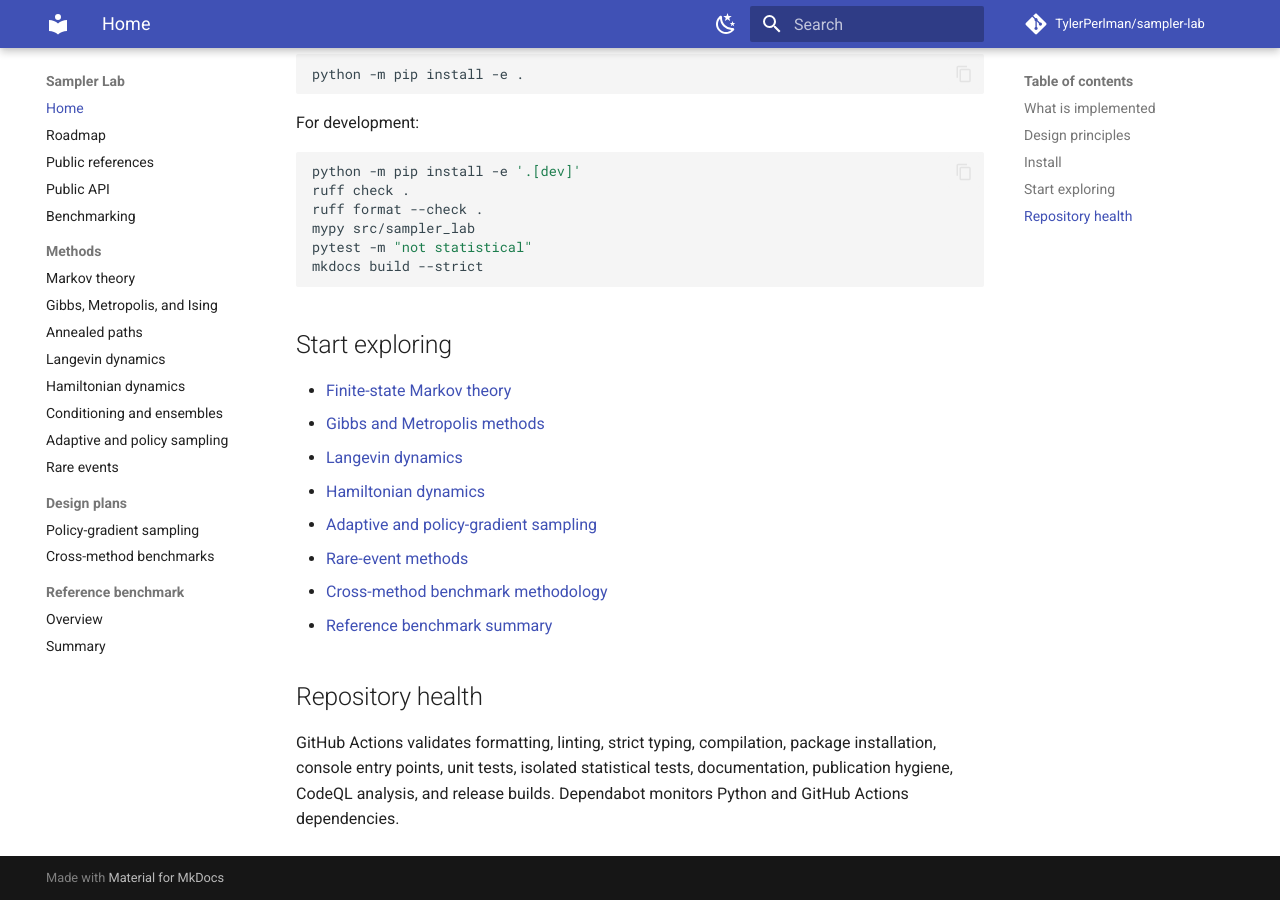
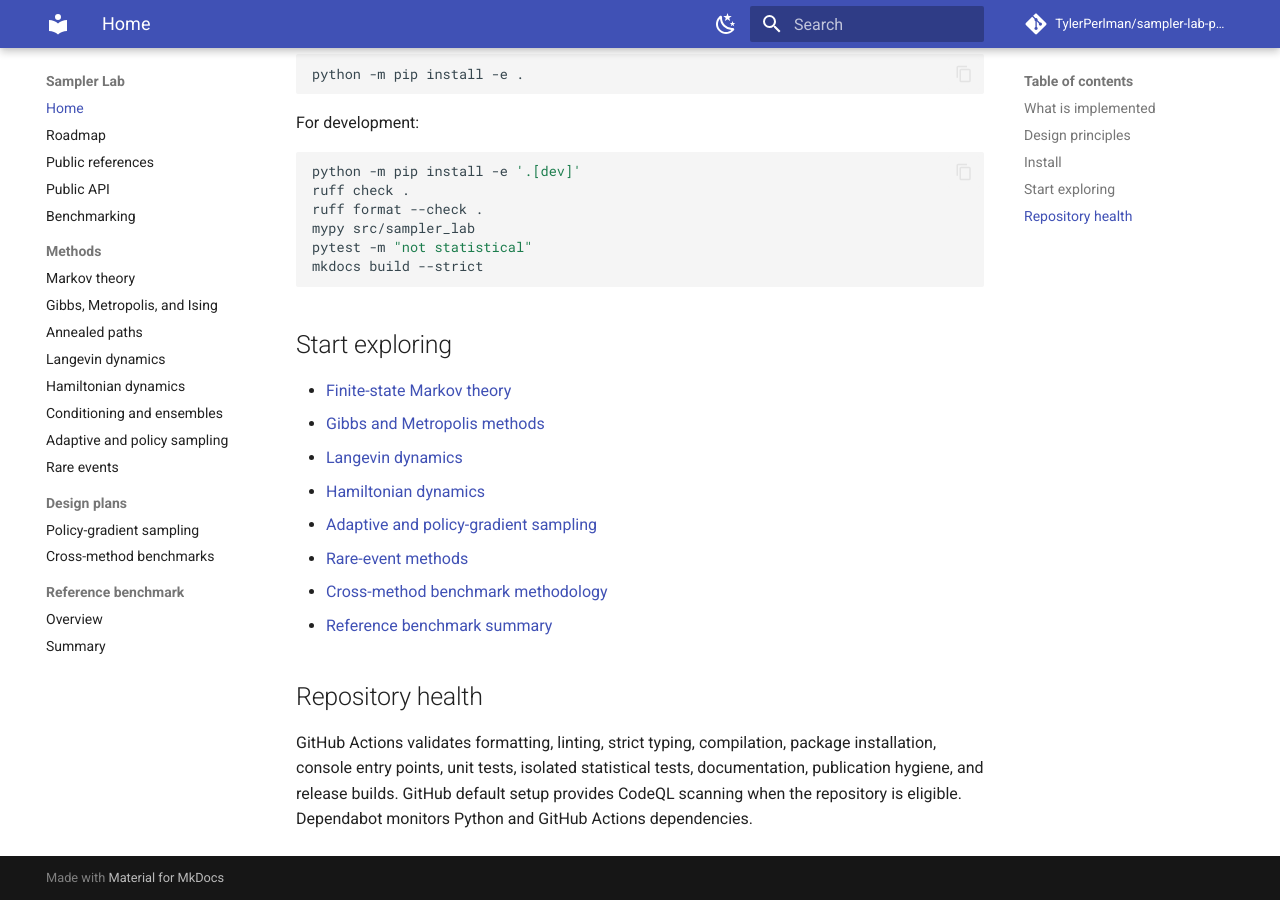
Before and after one commit to TylerPerlman/sampler-lab, an MkDocs documentation site: the page built from docs/index.md, in a window 1280 px wide and 900 px high, scrolled down 1064 px. Built offline with MkDocs 1.6.1 and Material for MkDocs 9.7.7, drawn with Linux system fonts in a browser that asks for light colours; comment, search, counter and statistics services are not loaded.

Commit message:
Use GitHub default CodeQL setup
Remove the conflicting advanced CodeQL workflow, correct public-repository links, document default setup, and restore the strict NumPy typing fix in the public export.

```diff
--- a/docs/index.md
+++ b/docs/index.md
@@ -61,4 +61,5 @@ mkdocs build --strict
 
 GitHub Actions validates formatting, linting, strict typing, compilation, package installation,
 console entry points, unit tests, isolated statistical tests, documentation, publication hygiene,
-CodeQL analysis, and release builds. Dependabot monitors Python and GitHub Actions dependencies.
+and release builds. GitHub default setup provides CodeQL scanning when the repository is eligible.
+Dependabot monitors Python and GitHub Actions dependencies.
--- a/mkdocs.yml
+++ b/mkdocs.yml
@@ -1,8 +1,8 @@
 site_name: Sampler Lab
 site_description: Transparent Monte Carlo methods, diagnostics, and benchmark laboratories
-site_url: https://tylerperlman.github.io/sampler-lab/
-repo_url: https://github.com/TylerPerlman/sampler-lab
-repo_name: TylerPerlman/sampler-lab
+site_url: https://tylerperlman.github.io/sampler-lab-public/
+repo_url: https://github.com/TylerPerlman/sampler-lab-public
+repo_name: TylerPerlman/sampler-lab-public
 edit_uri: edit/main/docs/
 
 theme:
```
Also changed, not shown: README.md (+1 -2 lines), 2 other files.
